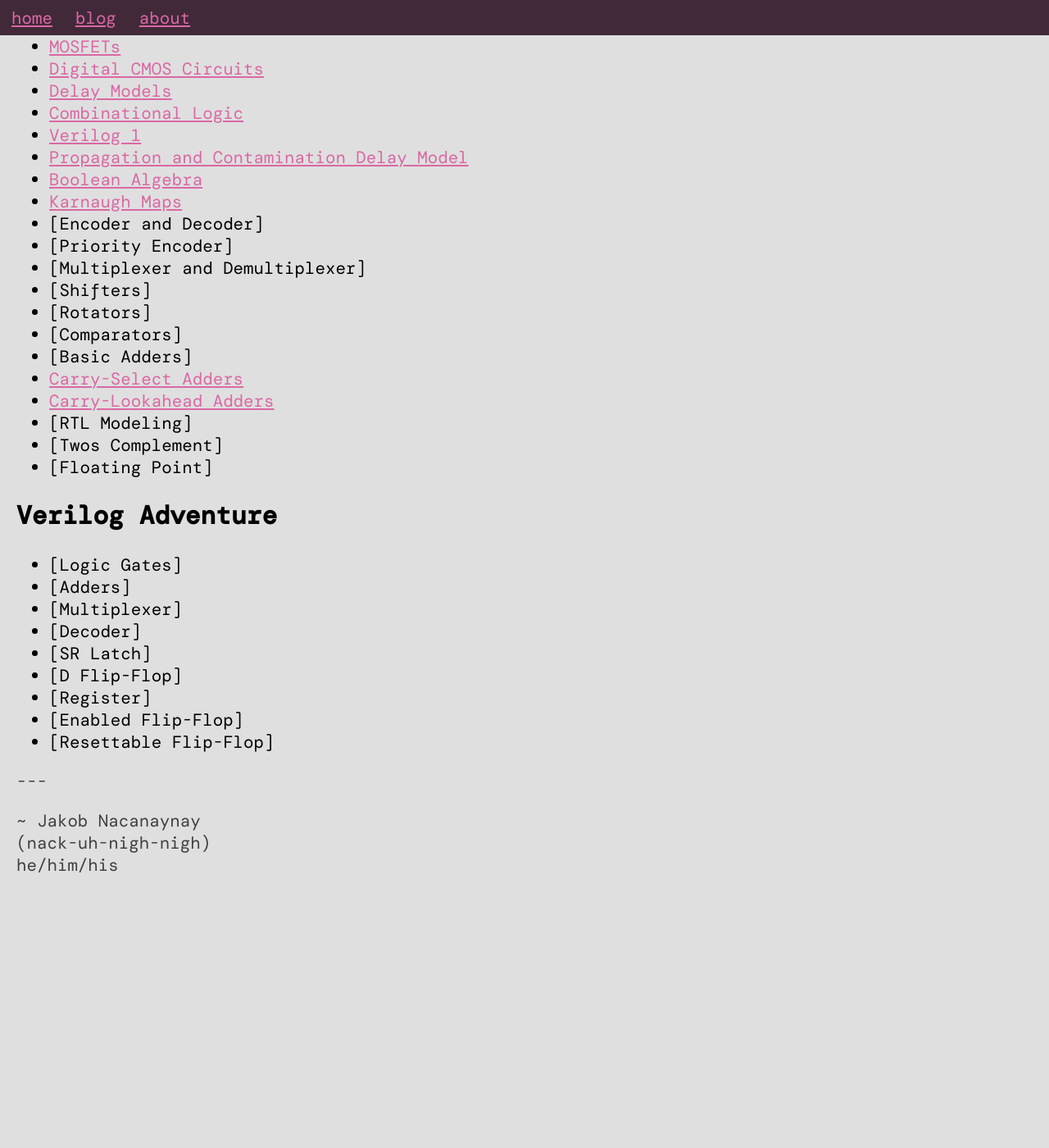
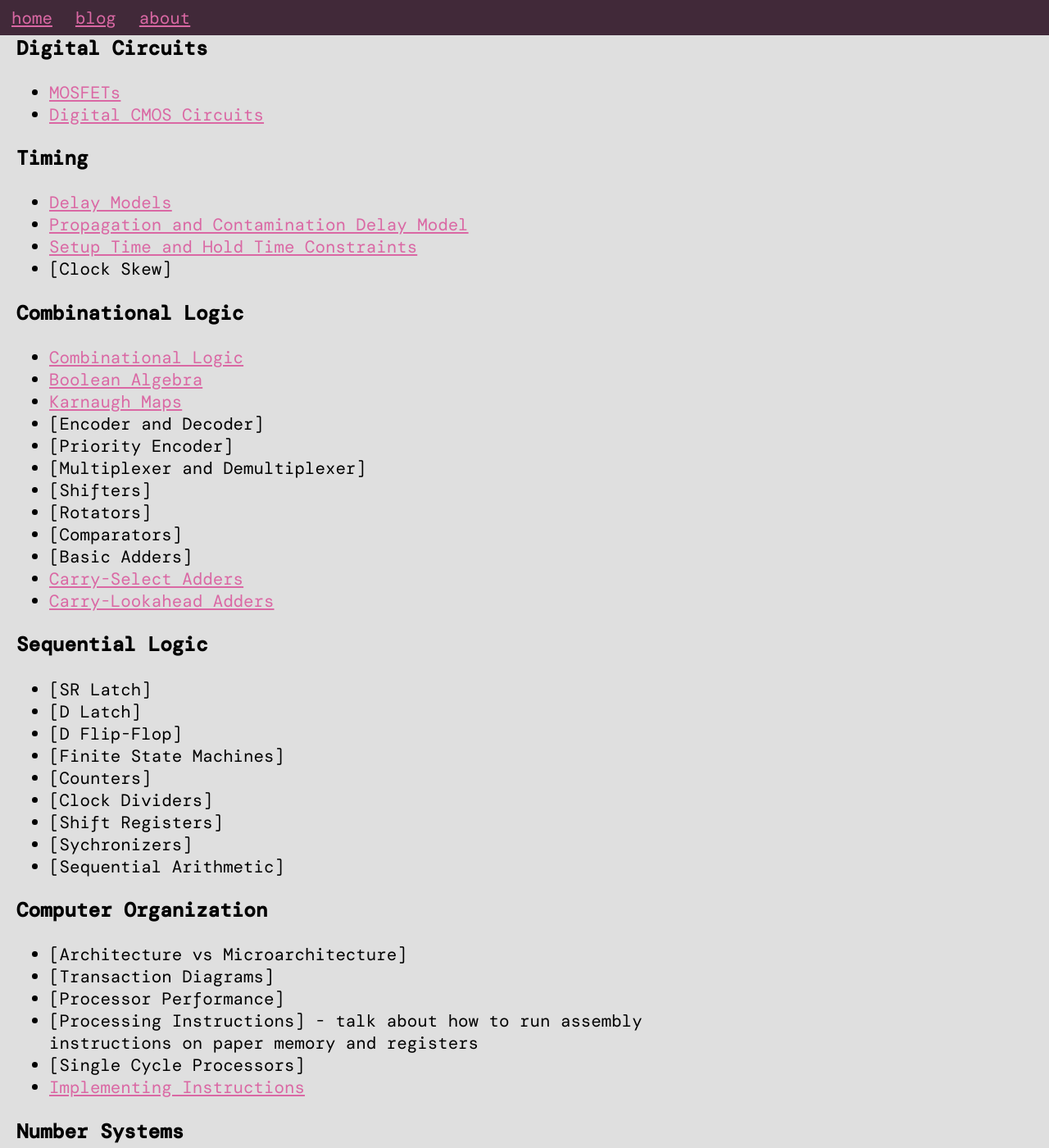
Before and after one commit to j-nac/j-nac.github.io, a Jekyll site: the page built from _posts/2025-08-26-ece-2300.md, in a window 1280 px wide and 1400 px high, scrolled down 279 px. Shown: the whole window at 82% size. Built offline with Jekyll 4.4.1, drawn with Linux system fonts in a browser that asks for light colours; some web fonts are replaced; before the commit the page ends 1368 px from its top, so only the background shows below that; some of the changed text lies outside the part shown.

Commit message:
Knowledge update

```diff
--- a/_posts/2025-08-26-ece-2300.md
+++ b/_posts/2025-08-26-ece-2300.md
@@ -8,12 +8,21 @@ tags: ece ece2300 course
 
 ## Coursework
 
+### Digital Circuits
+
 - [MOSFETs]({% post_url ece2300/2025-08-30-mosfets %})
 - [Digital CMOS Circuits]({% post_url ece2300/2025-09-06-digital-cmos-circuits %})
+
+### Timing
+
 - [Delay Models]({% post_url ece2300/2025-09-06-delay-models %})
+- [Propagation and Contamination Delay Model]({% post_url ece2300/2025-09-13-propagation-and-contamination-delay-modeling %})
+- [Setup Time and Hold Time Constraints]({% post_url ece2300/2025-10-13-setup-time-and-hold-time-constraints %})
+- [Clock Skew]
+
+### Combinational Logic
+
 - [Combinational Logic]({% post_url ece2300/2025-09-06-combinational-logic %})
-- [Verilog 1]({% post_url ece2300/2025-09-06-verilog-1 %})
-- [Propagation and Contamination Delay Model]({% post_url ece2300/2025-09-13-propagation-and-contamination-delay-modeling %})
 - [Boolean Algebra]({% post_url ece2300/2025-09-13-boolean-algebra %})
 - [Karnaugh Maps]({% post_url ece2300/2025-09-22-karnaugh-maps %})
 - [Encoder and Decoder]
@@ -25,18 +34,35 @@ tags: ece ece2300 course
 - [Basic Adders]
 - [Carry-Select Adders]({% post_url ece2300/2025-09-28-carry-select-adders %})
 - [Carry-Lookahead Adders]({% post_url ece2300/2025-09-28-carry-lookahead-adders %})
-- [RTL Modeling]
+
+### Sequential Logic
+
+- [SR Latch]
+- [D Latch]
+- [D Flip-Flop]
+- [Finite State Machines]
+- [Counters]
+- [Clock Dividers]
+- [Shift Registers]
+- [Sychronizers]
+- [Sequential Arithmetic]
+
+### Computer Organization
+
+- [Architecture vs Microarchitecture]
+- [Transaction Diagrams]
+- [Processor Performance]
+- [Processing Instructions] - talk about how to run assembly instructions on paper memory and registers
+- [Single Cycle Processors]
+- [Implementing Instructions]({% post_url ece2300/2025-12-03-implementing-instructions %})
+
+### Number Systems
+
 - [Twos Complement]
 - [Floating Point]
 
-## Verilog Adventure
+## Verilog
 
-- [Logic Gates]
-- [Adders]
-- [Multiplexer]
-- [Decoder]
-- [SR Latch]
-- [D Flip-Flop]
-- [Register]
-- [Enabled Flip-Flop]
-- [Resettable Flip-Flop]
+- [Verilog 1]({% post_url ece2300/2025-09-06-verilog-1 %})
+- [RTL Modeling]
+- [Coding Review]({% post_url ece2300/2025-11-20-coding-review %})
```
Also changed, not shown: _drafts/2025-06-28-the-winning-message.md (+1 -1 lines), _drafts/2025-10-01-the-line.md (added, +35 -0 lines), _posts/2025-08-19-math-2940.md (+27 -0 lines), _posts/2025-08-28-phys-2214.md (+13 -0 lines), _posts/2025-08-31-ece-2720.md (+1 -0 lines), _posts/ece2300/2025-10-13-setup-time-and-hold-time-constraints.md (added, +29 -0 lines), _posts/ece2300/2025-11-20-coding-review.md (added, +51 -0 lines), _posts/ece2300/2025-12-03-implementing-instructions.md (added, +41 -0 lines), _posts/math2940/2025-11-13-change-of-coordinates.md (added, +13 -0 lines), _posts/math2940/2025-11-13-diagonalization.md (added, +14 -0 lines), _posts/math2940/2025-11-13-steady-state.md (added, +16 -0 lines), _posts/math2940/2025-12-03-singular-value-decomposition.md (added, +21 -0 lines).
